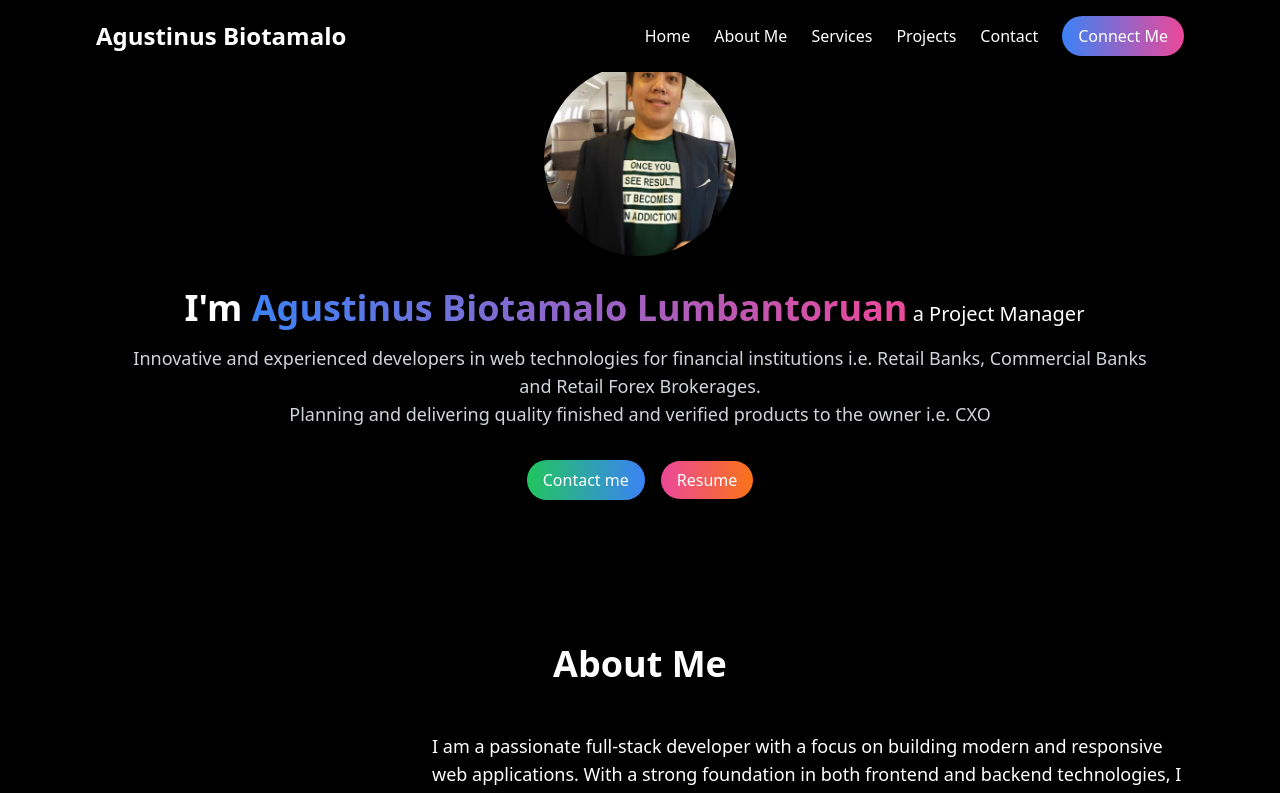
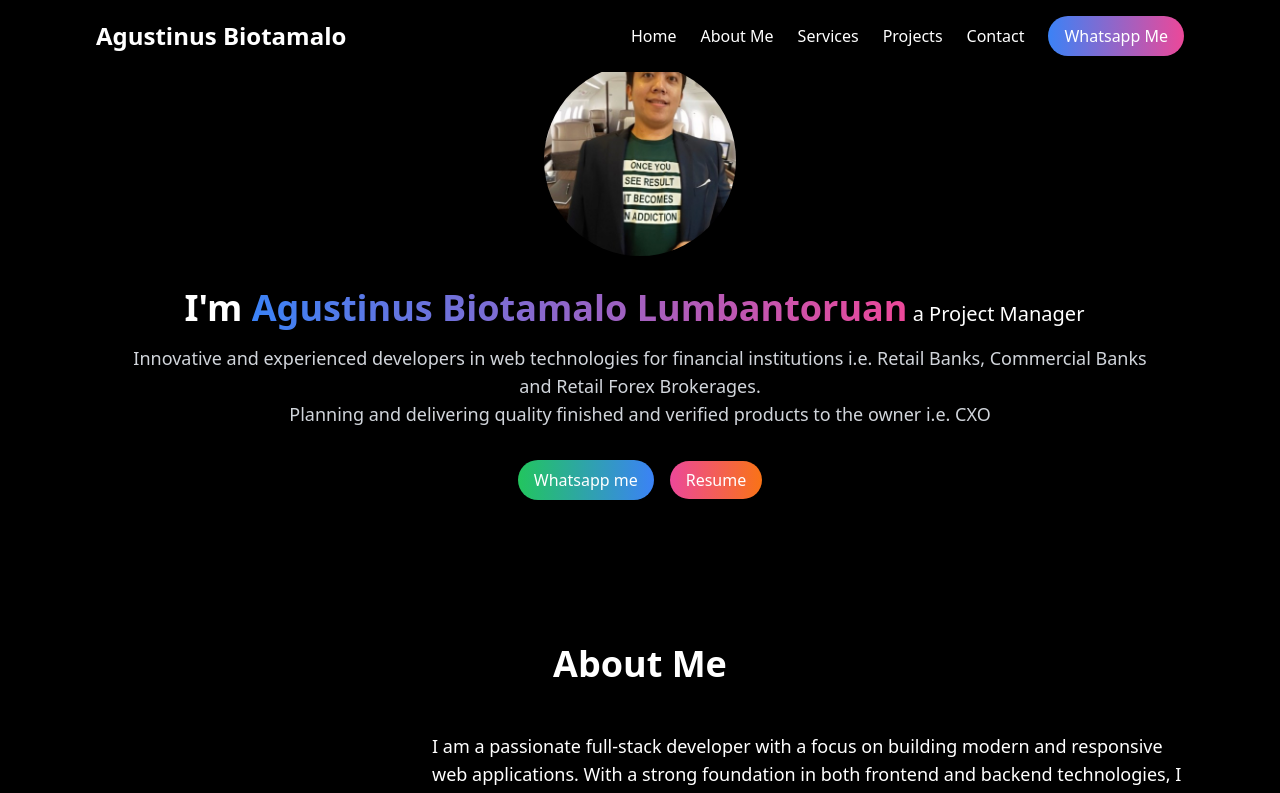
Before and after one commit to cryptorichyrich/aboutme, a React (Vite) app: page / in a window 1280 px wide. Shown: the top 793 px of the page. Built offline with nearby package versions, Linux system fonts and the light colour scheme.

Commit message:
whatsapp me

```diff
--- a/src/components/Hero.jsx
+++ b/src/components/Hero.jsx
@@ -27,7 +27,7 @@ function Hero() {
         </p>
         <div className='mt-8 space-x-4'>
             <button onClick={() => handleClick('#contact')} className="bg-gradient-to-r from-green-500 to-blue-500 px-4 py-2 rounded text-white hidden md:inline transform transition-transform duration-300 hover:scale-105 px-4 py-2 rounded-full">
-                Contact me
+                Whatsapp me
             </button>
             <a href={Resume} download="Bio_October_2024_PM_FSD_Resume.pdf" className="bg-gradient-to-r from-pink-500 to-orange-500 px-4 py-2 rounded text-white hidden md:inline transform transition-transform duration-300 hover:scale-105 px-4 py-2 rounded-full">
                 Resume
--- a/src/components/Navbar.jsx
+++ b/src/components/Navbar.jsx
@@ -44,7 +44,7 @@ const Navbar = () => {
             }}
             className="bg-gradient-to-r from-blue-500 to-pink-500 px-4 py-2 rounded-full text-white transform transition-transform duration-300 hover:scale-105 text-center"
           >
-            Connect Me
+            Whatsapp Me
           </button>
         </div>
 
```
